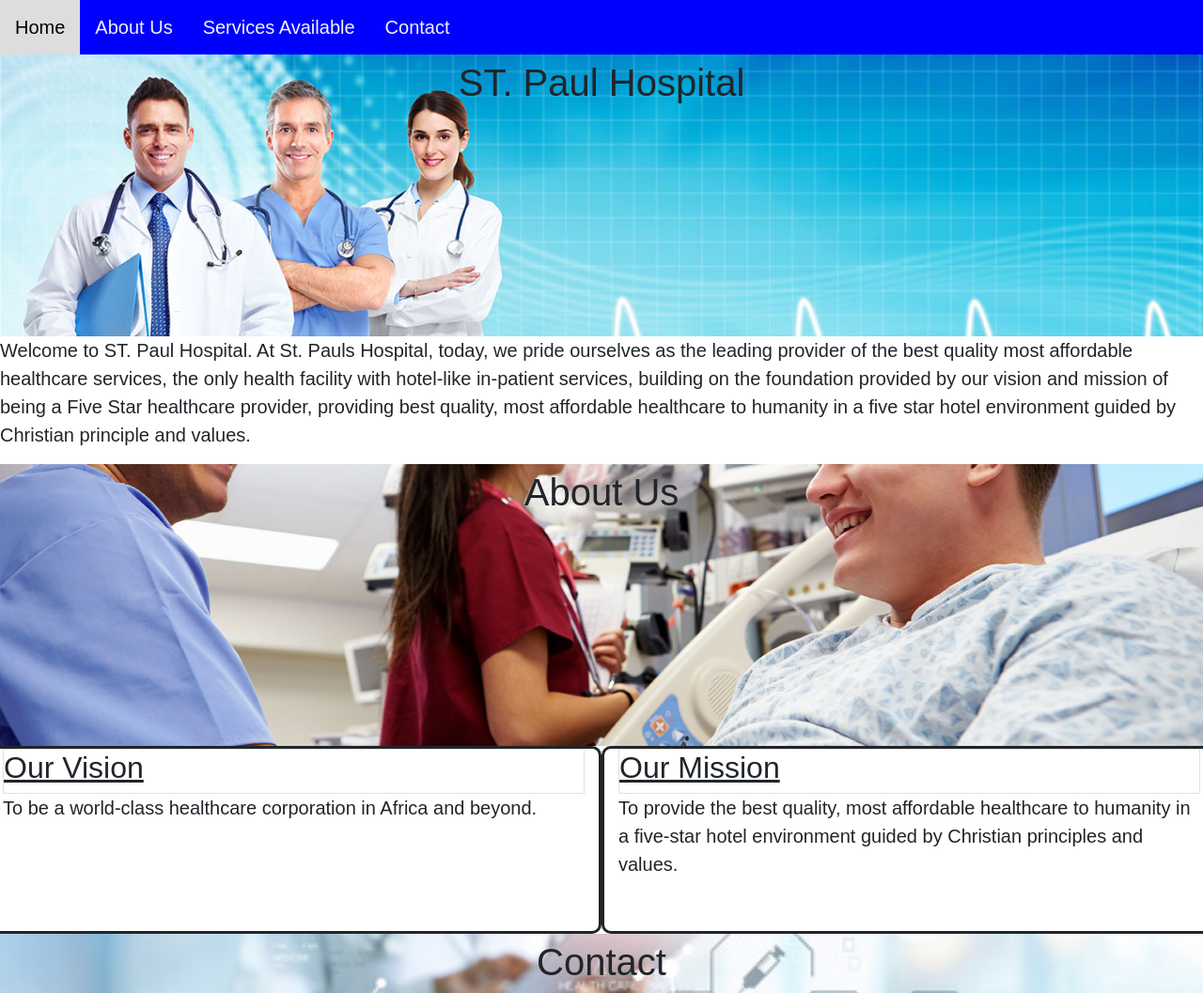
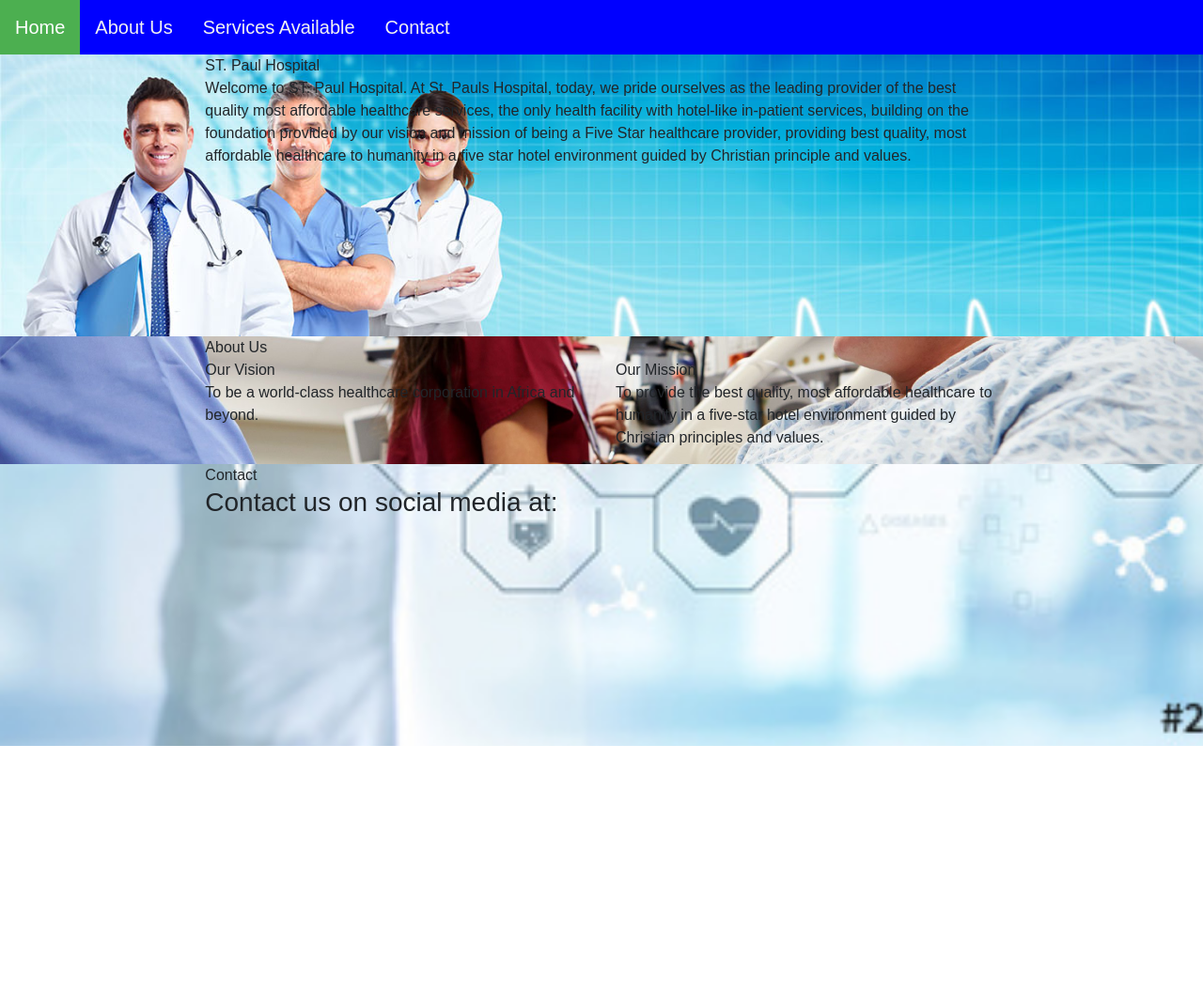
Before and after one commit to apwao/hospital_hub, a plain HTML site: page hospital3.html in a window 1280 px wide. Shown: the top 1057 px of the page at 94% size. After the commit the page ends 800 px from the top, so only its background shows below. Drawn offline with nearby package versions, Linux system fonts and the light colour scheme.

Commit message:
add changes made

```diff
--- a/css/styles.css
+++ b/css/styles.css
@@ -48,7 +48,7 @@
 }
 
 .image7 {
-  background-image: url("../images/HH4.jpeg");
+  background-image: url("../images/HH11.jpg");
   background-repeat: no-repeat;
   background-size: cover;
   min-height: 300px;
@@ -56,7 +56,6 @@
 
 .image1, .image2, .image3, .image4, .image5, .image6, .image7 {
   position: relative;
-  /* opacity: 0.65; */
   background-attachment: fixed;
   background-position: center;
   background-repeat: no-repeat;
@@ -88,38 +87,7 @@ body, html {
   color: black;
 }
 
-/* .topnav a.active {
+.topnav a.active {
   background-color: #4CAF50;
   color: white;
-} */
-
-.hub {
-  text-align: center;
 }
-
-.board{
-  font-size: 40px;
-  /* font-color: white;
-  background-color: black; */
-}
-
-.hosi{
-  /* text-align: center; */
-  font-size: 20px;
-}
-
-div #mission{
-  border-color: blue;
-  border-width: 200px;
-  border: solid;
-  border-radius: 10px;
-  height: 200px;
-}
-
-div #vision{
-  border-color: blue;
-  border-width: 200px;
-  border: solid;
-  border-radius: 10px;
-  height: 200px;
-}
--- a/hospital3.html
+++ b/hospital3.html
@@ -9,7 +9,6 @@
     <title>Hospital3</title>
   </head>
   <body>
-
     <div class="topnav">
       <a class="active" href="#Home">Home</a>
       <a href="#About Us">About Us</a>
@@ -18,41 +17,52 @@
     </div>
 
     <div class="image">
-      <div class="hub">
-        <span class="board">ST. Paul Hospital</span>
+      <div class="row">
+        <div class="col-md-2"></div>
+        <div class="col-md-8" id="uno">
+        <div class="caption">
+        <span class="boarder">ST. Paul Hospital</span>
+          <p class="hosi">Welcome to ST. Paul Hospital. At St. Pauls Hospital, today, we pride ourselves as the leading provider of the best quality most affordable healthcare services, the only health facility with hotel-like in-patient services, building on the foundation provided by our vision and mission of being a Five Star healthcare provider, providing best quality, most affordable healthcare to humanity in a five star hotel environment guided by Christian principle and values. </p>
+        </div>
+       </div>
+      <div class="col-md-2"></div>
       </div>
     </div>
 
-    <p class="hosi">Welcome to ST. Paul Hospital. At St. Pauls Hospital, today, we pride ourselves as the leading provider of the best quality most affordable healthcare services, the only health facility with hotel-like in-patient services, building on the foundation provided by our vision and mission of being a Five Star healthcare provider, providing best quality, most affordable healthcare to humanity in a five star hotel environment guided by Christian principle and values. </p>
 
     <div class="image1">
-      <div class="hub">
-        <span class="board">About Us</span>
+      <div class="row">
+        <div class="col-md-2"></div>
+        <div class="col-md-8">
+          <div class="caption">
+        <span class="boarder">About Us</span>
+        <div class="row">
+          <div class="col-md-6">
+              <span class="boarder">Our Vision</span>
+              <p class="hosi">To be a world-class healthcare corporation in Africa and beyond.</p>
+          </div>
+          <div class="col-md-6">
+            <span class="boarder">Our Mission</span>
+              <p class="hosi">To provide the best quality, most affordable healthcare to humanity in a five-star hotel environment guided by Christian principles and values.</p>
+          </div>
+      </div>
+      </div>
+      <div class="col-md-2"></div>
       </div>
     </div>
 
+    <div class="image2">
       <div class="row">
-        <div class="col-md-6"  id="vision">
-          <div class="border">
-              <h2><u>Our Vision</u></h2>
-          </div>
-           <p class="hosi">To be a world-class healthcare corporation in Africa and beyond.</p>
-        </div>
-        <br>
-        <div class="col-md-6"  id="mission">
-          <div class="border">
-            <h2><u>Our Mission</u></h2>
-          </div>
-          <p class="hosi">To provide the best quality, most affordable healthcare to humanity in a five-star hotel environment guided by Christian principles and values.</p>
-        </div>
+        <div class="col-md-2"></div>
+        <div class="col-md-8">
+        <div class="caption">
+        <span class="boarder">Contact</span>
+        <h3>Contact us on social media at:</h3>
+       </div>
       </div>
-
-    <div class="image2">
-      <div class="hub">
-        <span class="board">Contact</span>
+        <div class="col-md-2"></div>
       </div>
     </div>
-    <h3>Contact us on social media at:</h3>
 
   </body>
 </html>
```
Also changed, not shown: services.html (+57 -31 lines), images/HH10.jpeg (added), images/HH11.jpg (added), index.html (deleted), js/index.html (added).
